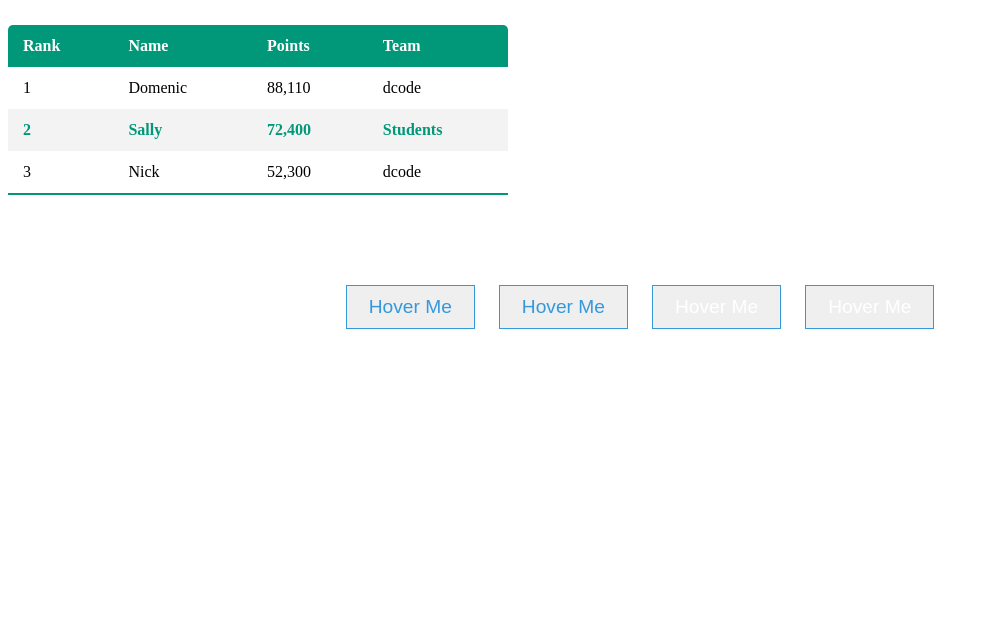
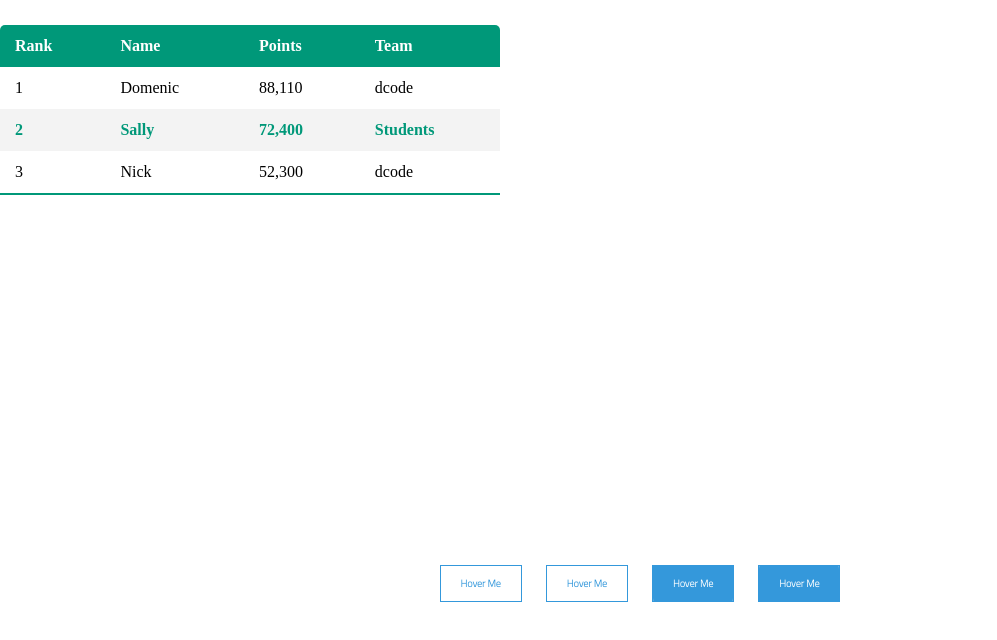
Before and after one commit to mehdisheikhbaqeri/Tutorials, a plain HTML site: page index.html in a window 1280 px wide. Shown: the whole page, without its empty margins (0-997 px from the left). Drawn offline with Linux system fonts and the light colour scheme; a web font is replaced by a local one.

Commit message:
nice button

```diff
--- a/Style/index.css
+++ b/Style/index.css
@@ -1,6 +1,9 @@
 @import url("https://fonts.googleapis.com/css2?family=Yuji+Boku&display=swap");
+@import url("https://fonts.googleapis.com/css2?family=Titillium+Web:wght@200&display=swap");
 body {
   font-family: "Yuji Boku", serif;
+  margin: 0;
+  padding: 0;
 }
 .content-table {
   border-collapse: collapse;
@@ -39,15 +42,20 @@ td {
 
 .container {
   text-align: center;
-  margin-top: 5rem;
+  margin-top: 360px;
 }
 .btn {
   border: 1px solid #3498db;
-  padding: 10px 22px;
-  font-size: 1.2rem;
+  background: none;
+  padding: 10px 20px;
+  font-size: 10px;
   cursor: pointer;
   margin: 10px;
   transition: 0.8s;
+  font-family: "Titillium Web", sans-serif;
+  font-weight: bolder;
+  position: relative;
+  overflow: hidden;
 }
 .btn1,
 .btn2 {
@@ -57,11 +65,43 @@ td {
 .btn4 {
   color: #fff;
 }
-.btn1:hover,
-.btn2:hover {
+.btn1 :hover,
+.btn2 :hover {
   color: #fff;
 }
-.btn3:hover,
-.btn4:hover {
+.btn3 :hover,
+.btn4 :hover {
   color: #3498db;
 }
+.btn::before {
+  content: "";
+  position: absolute;
+  left: 0;
+  width: 100%;
+  height: 0%;
+  background: #3498db;
+  z-index: -1;
+  transition: 0.8s;
+}
+.btn1::before,
+.btn3::before {
+  top: 0;
+  border-radius: 0 0 50% 50%;
+}
+.btn2::before,
+.btn4::before {
+  bottom: 0;
+  border-radius: 50% 50% 0 0;
+}
+.btn3::before,
+.btn4::before {
+  height: 180%;
+}
+.btn1:hover::before,
+.btn2:hover::before {
+  height: 180px;
+}
+.btn3:hover::before,
+.btn4:hover::before {
+  height: 0px;
+}
```
